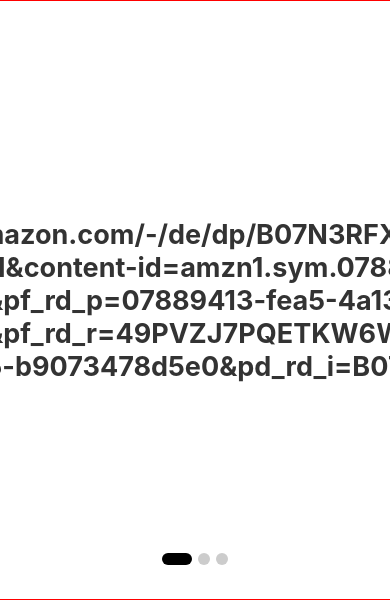
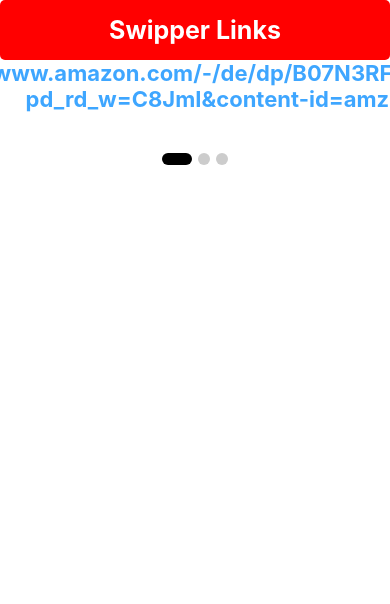
Before and after one commit to Miroslau/SwipperLinks, a React Native app: screen / in a window 390 px wide. Shown: the top 604 px of the page. Built offline with nearby package versions, Linux system fonts and the light colour scheme.

Commit message:
feat: the link's router has been added

```diff
--- a/src/components/custom-slider/custom-slider.tsx
+++ b/src/components/custom-slider/custom-slider.tsx
@@ -42,7 +42,10 @@
   }).current;
 
   return (
-    <View>
+    <View
+      style={{
+        height: '85%',
+      }}>
       <FlatList
         data={items}
         renderItem={renderLinkItem}
--- a/src/components/custom-slider/slider-item/slider-item.styled.ts
+++ b/src/components/custom-slider/slider-item/slider-item.styled.ts
@@ -1,24 +1,22 @@
 import {StyleSheet, Dimensions} from 'react-native';
 import {normalizeSize} from '../../../util/normolizeSize';
 
-const {width, height} = Dimensions.get('screen');
+const {width} = Dimensions.get('screen');
 
 export const SliderItemStyled = StyleSheet.create({
   container: {
     width,
-    height,
     alignItems: 'center',
   },
   content: {
     flex: 1,
     alignItems: 'center',
     justifyContent: 'center',
-    borderColor: 'red',
-    borderWidth: 1,
   },
   title: {
-    fontSize: normalizeSize(24),
+    fontSize: normalizeSize(20),
     fontWeight: 'bold',
-    color: '#333',
+    textAlign: 'center',
+    color: '#3ea6ff',
   },
 });
--- a/src/components/custom-slider/slider-item/slider-item.tsx
+++ b/src/components/custom-slider/slider-item/slider-item.tsx
@@ -13,6 +13,8 @@
       <View style={SliderItemStyled.content}>
         <Text
           style={SliderItemStyled.title}
+          ellipsizeMode="head"
+          numberOfLines={2}
           onPress={handleClick?.bind(this, item)}>
           {item}
         </Text>
--- a/src/components/pagination/pagination.styled.ts
+++ b/src/components/pagination/pagination.styled.ts
@@ -2,8 +2,8 @@
 
 export const PaginationStyled = StyleSheet.create({
   container: {
-    position: 'absolute',
-    bottom: 35,
+    // position: 'absolute',
+    // bottom: 35,
     flexDirection: 'row',
     width: '100%',
     alignItems: 'center',
--- a/src/screens/main-screen/main-screen.tsx
+++ b/src/screens/main-screen/main-screen.tsx
@@ -19,7 +19,7 @@
 
   return (
     <SafeAreaView>
-      {/*<Title title={TITLE} />*/}
+      <Title title={TITLE} />
       <CustomSlider items={links} handleClick={goToUrl} />
     </SafeAreaView>
   );
```
